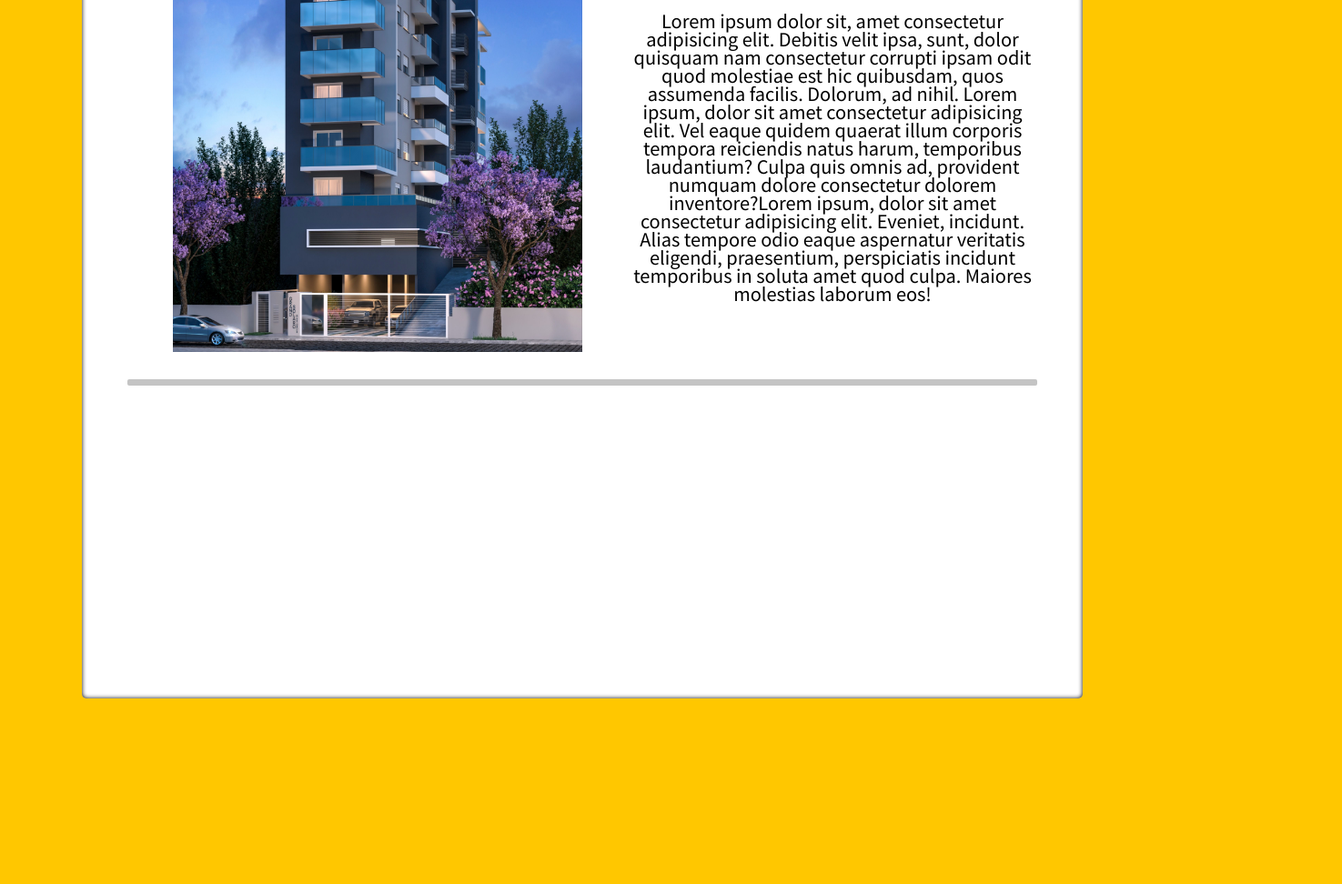
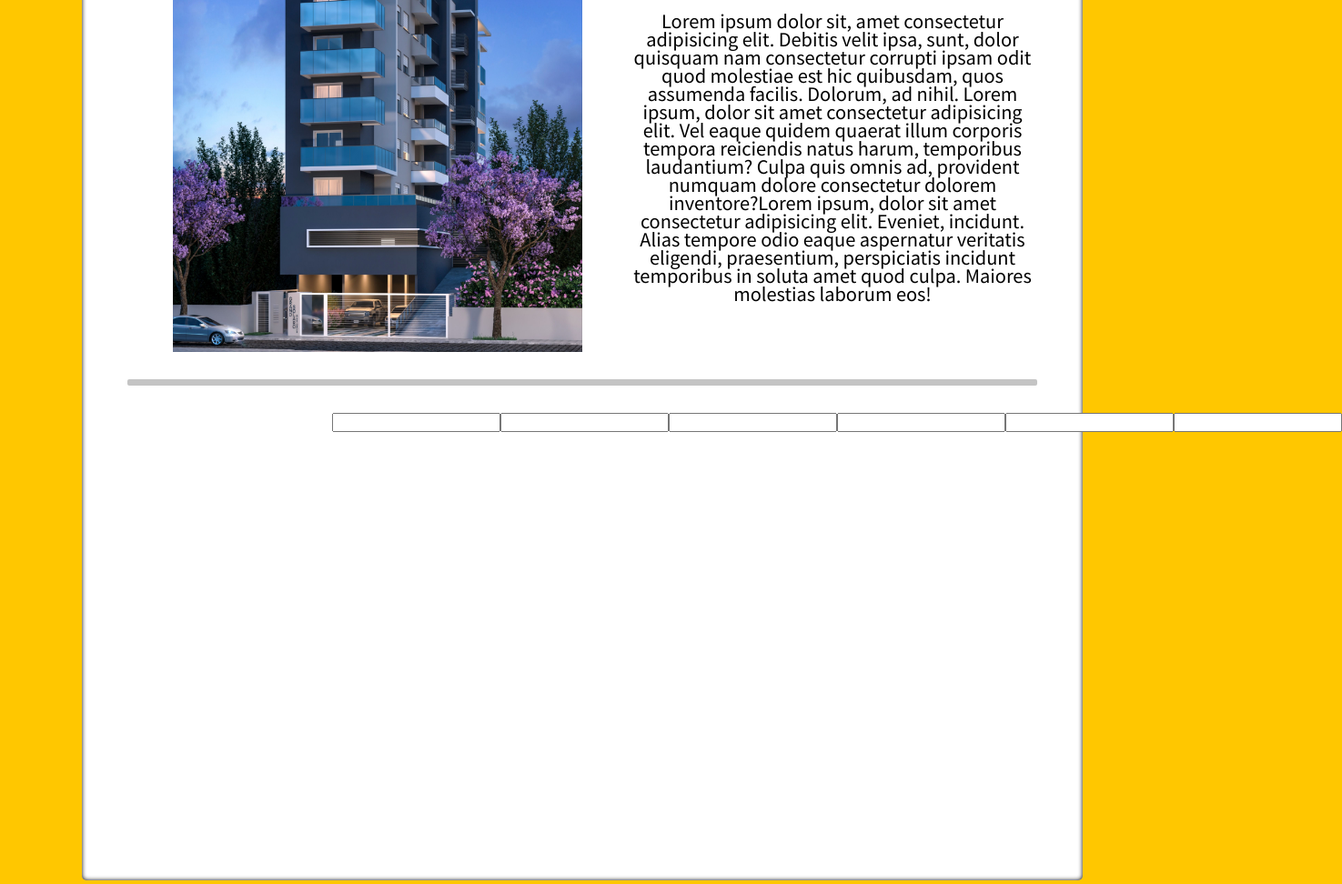
Before and after one commit to lucassmelloo/projeto-pessoal-melloimoveis, a plain HTML site: page index.html in a window 1280 px wide. Shown: the part 900-1872 px from the top of the page at 91% size, 1475 px wide, since content can reach past the window. Before the commit the page ends 1768 px from the top, so only its background shows below. Drawn offline with Linux system fonts and the light colour scheme.

Commit message:
Adicionando campos de alteração

```diff
--- a/index.html
+++ b/index.html
@@ -53,7 +53,17 @@
             <div class="line"></div>
 
             <section class="lastsection">
-
+                <div class="formulario">
+                    <input type="">
+                    <input type="text">
+                    <input type="text">
+                    <input type="text">
+                    <input type="text">
+                    <input type="text">
+                </div>
+                <div class="informations">
+                    <p></p>
+                </div>
             </section>
 
         </div>
--- a/styles/style.css
+++ b/styles/style.css
@@ -40,7 +40,7 @@ body{
     position: relative;
 
     width: 1100px;
-    height: 1600px;
+    height: 1800px;
     background: #ffffff;
     box-shadow: inset ;
     margin: auto;
@@ -158,3 +158,17 @@ body{
     cursor: pointer;
 
 }
+
+.lastsection {
+    display: flex;
+
+}
+
+.formulario {
+    width: 50%;
+
+    float: right;
+    margin: auto;
+    display: flex;
+    vertical-align: auto;
+}
```
